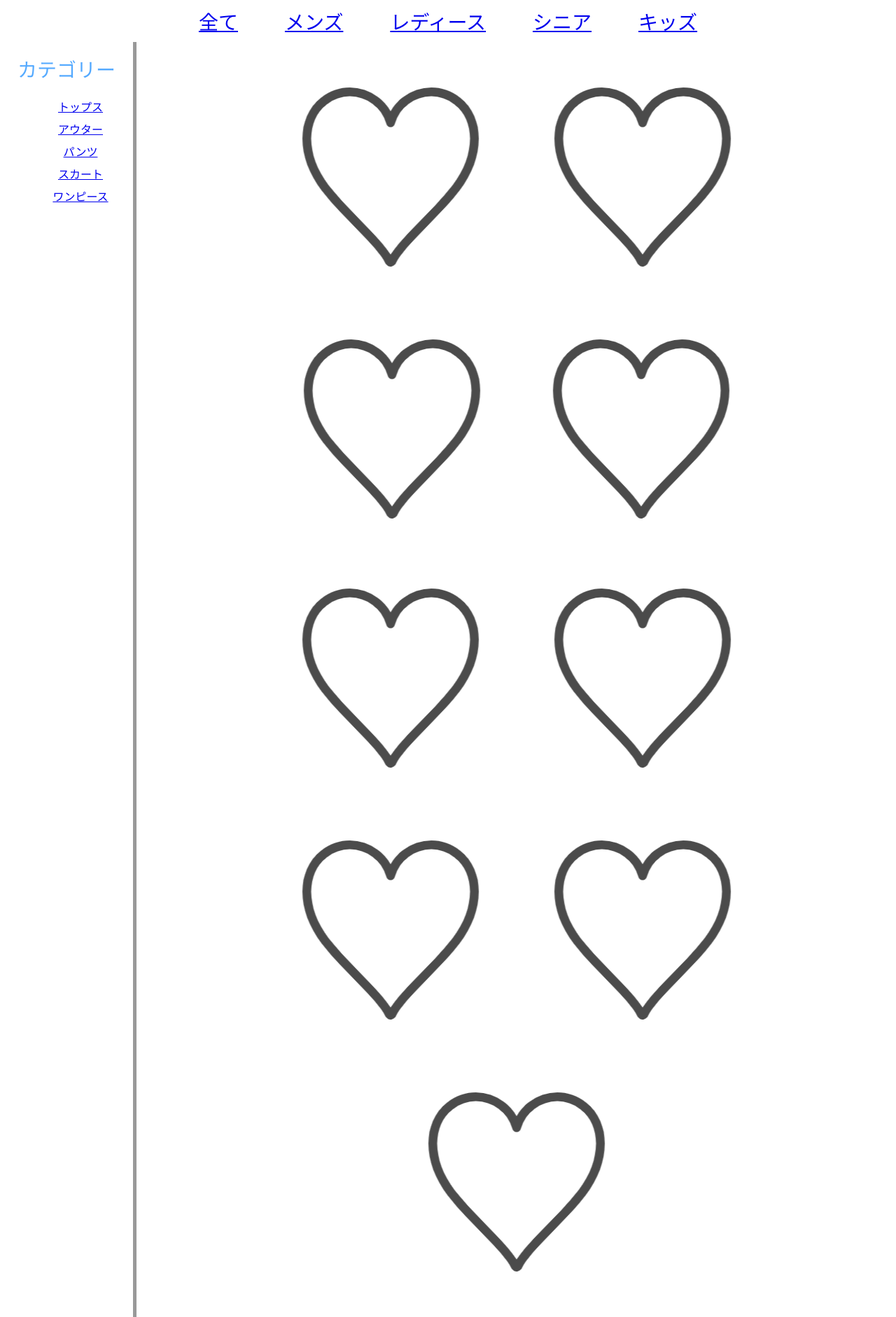
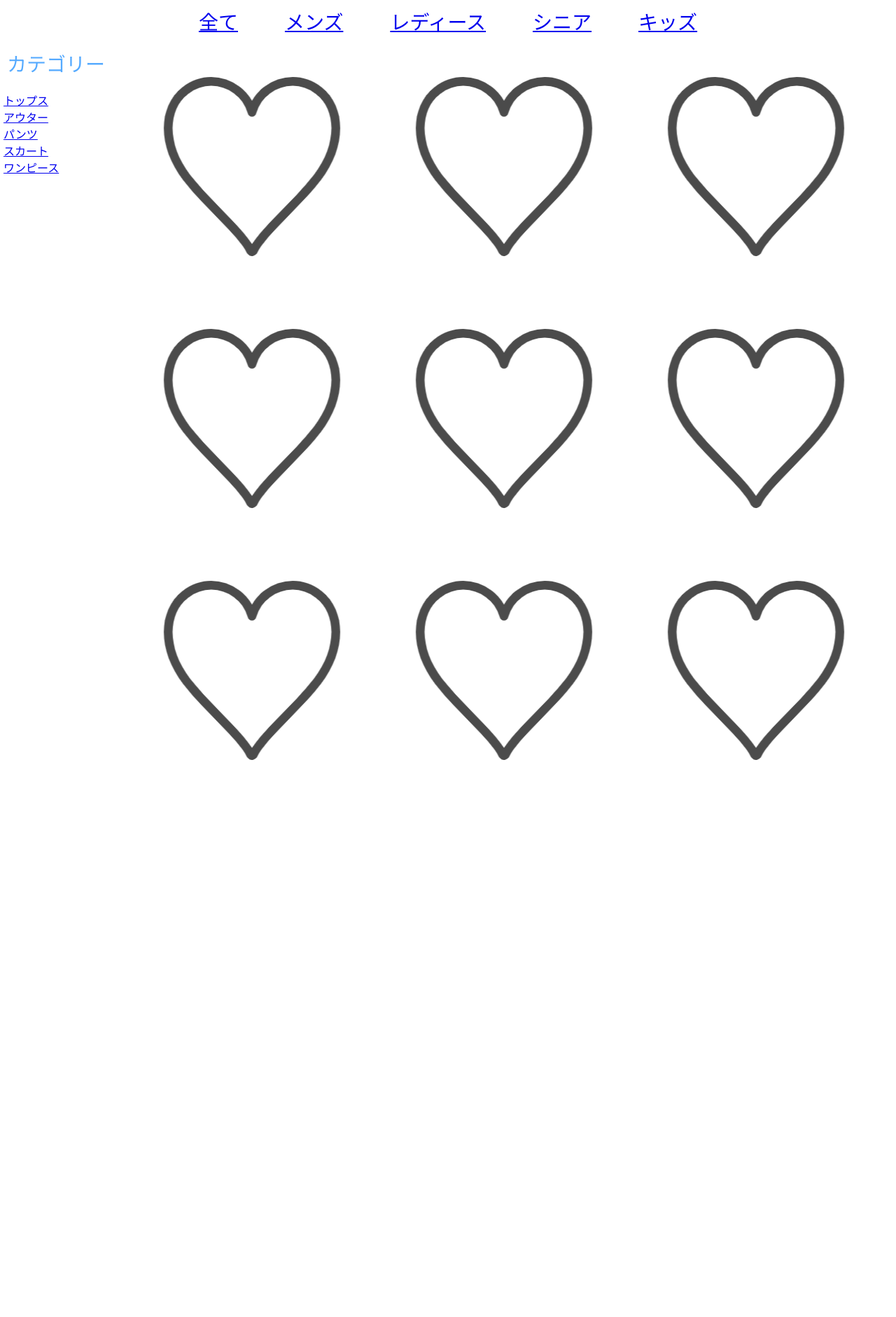
Before and after one commit to kaho-0/SHINE, a PHP site: page /mens.php in a window 1280 px wide. Shown: the whole page at 70% size. After the commit the page ends 1086 px from the top, so only its background shows below. Run offline with PHP 8.4, Linux system fonts and the light colour scheme; some libraries are stand-ins or nearby versions.

Commit message:
css、menu変更

```diff
--- a/kaihatu_k/css/menu_k.css
+++ b/kaihatu_k/css/menu_k.css
@@ -1,16 +1,21 @@
 header {
     text-align: center;
 }
+
 .menu {
-    margin: 0 auto;
-    display: block;
+    width: 100vw;
+    height: 100vh;
+    display: flex;
+    flex-direction: column;
 }
 
-div {
-    display: block;
+.main {
+    display: flex;
+    flex-direction: row;
+    flex-grow: 1;
 }
 
-div.menu-link {
+.menu-link {
     margin: 5px;
     padding: 5px;
     text-align: center;
@@ -28,6 +33,7 @@ a.sentaku {
     padding: 20px;
     color: #55aaff;
 }
+
 .category-name {
     white-space: nowrap;
     font-size: 28px;
@@ -36,29 +42,31 @@ a.sentaku {
     color: #55aaff;
 }
 
-
-div.main {
-    display: flex;
+.sidebar {
+    width: 15%;
+    text-align: center;
+    line-height: 2em;
+    margin: 20px;
+    padding: 10px;
+    border-right: #999 thick solid;
 }
 
-div.left-menu {
+.menu-bar {
     flex-grow: 1;
-    text-align: center;
-    line-height: 2em;
-    margin: 10px;
-    padding: 5px;
 }
 
-div.main-contents {
-    flex-grow: 2;
-    text-align: center;
-    border-left: #999 thick solid;
+.main-contents {
+    display: flex;
+    flex-direction: column;
+    flex-grow: 1;
+    width: 85%
 }
 
 .shohin-img {
     flex-wrap: wrap;
-    margin: 10px;
-    padding: 5px;
+    flex-direction: column;
+    flex-grow: 1;
+    text-align: center;
 }
 
 .img {
@@ -73,11 +81,14 @@ div.main-contents {
     margin: 5px;
 }
 
-ul{
+ul {
     list-style: none;
+    padding: 0;
 }
 
-body, h1, header {
+body,
+h1,
+header {
     margin: 0;
     padding: 0;
 }
```
Also changed, not shown: kaihatu_k/menu.php (+15 -21 lines), 1 other file.
